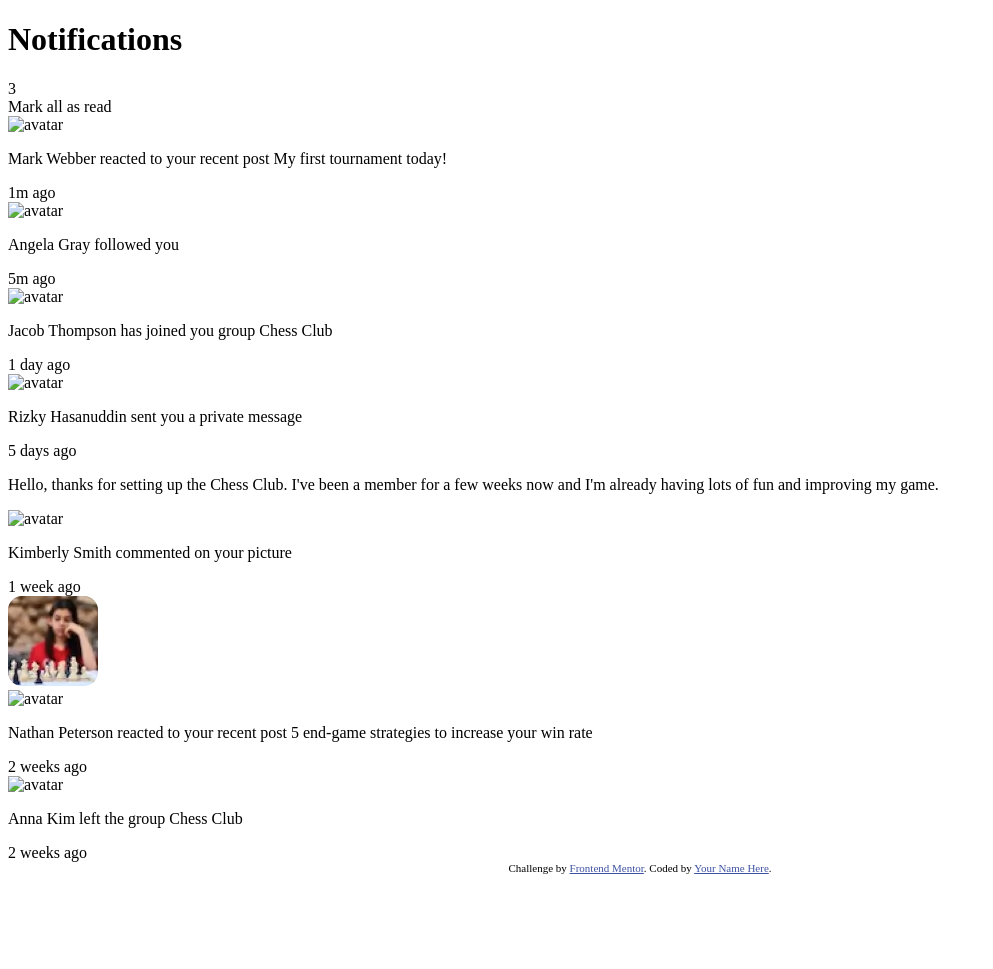
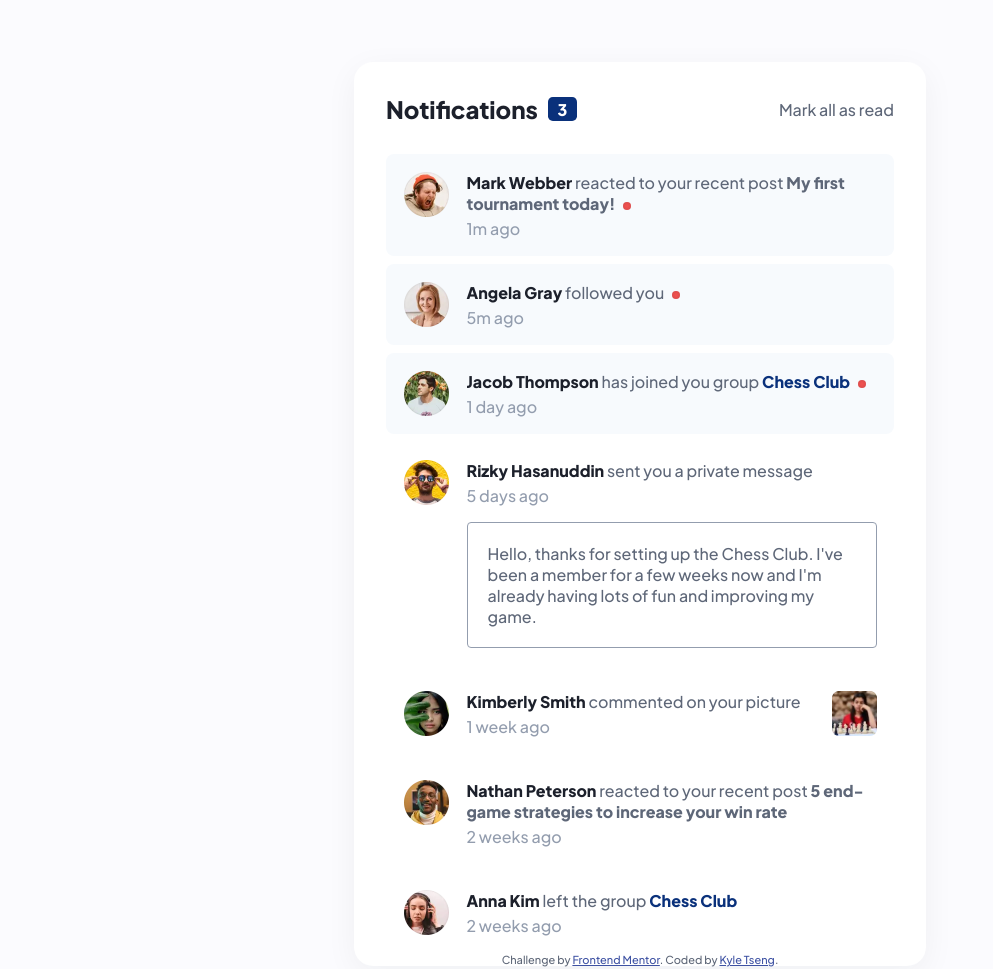
Before and after one commit to KyleHere/notifications-page, a plain HTML site: page index.html in a window 1280 px wide. Shown: the whole page, without its empty margins (0-993 px from the left). Before the commit the page ends 882 px from the top, so only its background shows below. Drawn offline with Linux system fonts and the light colour scheme; files whose address does not match are found by name.

Commit message:
css done

```diff
--- a/index.html
+++ b/index.html
@@ -7,7 +7,7 @@
     <!-- displays site properly based on user's device -->
 
     <link rel="icon" type="image/png" sizes="32x32" href="./images/favicon-32x32.png">
-
+    <link rel="stylesheet" href="./main.css">
     <title>Frontend Mentor | Notifications page</title>
 
     <!-- Feel free to remove these styles or customise in your own stylesheet 👍 -->
@@ -25,6 +25,7 @@
 </head>
 
 <body>
+    <main>
         <div class="header">
             <div>
                 <h1>Notifications</h1>
@@ -36,16 +37,17 @@
         <div class="container-notifications">
 
             <div class="notification unread">
-            <img src="images/avatar-mark-webber.webp" alt="avatar">
+                <img src="assets/images/avatar-mark-webber.webp" alt="avatar">
                 <div class="notification-text">
-                <p><span class="profile-name">Mark Webber</span> reacted to your recent post <span class="post-title">My
+                    <p><span class="profile-name">Mark Webber</span> reacted to your recent post <span
+                            class="post-title">My
                             first tournament today!</span></p>
                     <span class="ago">1m ago</span>
                 </div>
             </div>
 
             <div class="notification unread">
-            <img src="images/avatar-angela-gray.webp" alt="avatar">
+                <img src="assets/images/avatar-angela-gray.webp" alt="avatar">
                 <div class="notification-text">
                     <p><span class="profile-name">Angela Gray</span> followed you</p>
                     <span class="ago">5m ago</span>
@@ -53,26 +55,28 @@
             </div>
 
             <div class="notification unread">
-            <img src="images/avatar-jacob-thompson.webp" alt="avatar">
+                <img src="assets/images/avatar-jacob-thompson.webp" alt="avatar">
                 <div class="notification-text">
-                <p><span class="profile-name">Jacob Thompson</span> has joined you group <span class="group-name">Chess
+                    <p><span class="profile-name">Jacob Thompson</span> has joined you group <span
+                            class="group-name">Chess
                             Club</span></p>
                     <span class="ago">1 day ago</span>
                 </div>
             </div>
 
             <div class="notification">
-            <img src="images/avatar-rizky-hasanuddin.webp" alt="avatar">
+                <img src="assets/images/avatar-rizky-hasanuddin.webp" alt="avatar">
                 <div class="notification-text">
                     <p><span class="profile-name">Rizky Hasanuddin</span> sent you a private message</p>
                     <span class="ago">5 days ago</span>
                 </div>
-            <p class="message">Hello, thanks for setting up the Chess Club. I've been a member for a few weeks now and
+                <p class="message">Hello, thanks for setting up the Chess Club. I've been a member for a few weeks now
+                    and
                     I'm already having lots of fun and improving my game.</p>
             </div>
 
             <div class="notification notification-image">
-            <img src="images/avatar-kimberly-smith.webp" alt="avatar">
+                <img src="assets/images/avatar-kimberly-smith.webp" alt="avatar">
                 <div class="notification-text">
                     <p><span class="profile-name">Kimberly Smith</span> commented on your picture</p>
                     <span class="ago">1 week ago</span>
@@ -81,7 +85,7 @@
             </div>
 
             <div class="notification">
-            <img src="images/avatar-nathan-peterson.webp" alt="avatar">
+                <img src="assets/images/avatar-nathan-peterson.webp" alt="avatar">
                 <div class="notification-text">
                     <p><span class="profile-name">Nathan Peterson</span> reacted to your recent post <span
                             class="post-title">5 end-game strategies to increase your win rate</span></p>
@@ -90,7 +94,7 @@
             </div>
 
             <div class="notification">
-            <img src="images/avatar-anna-kim.webp" alt="avatar">
+                <img src="assets/images/avatar-anna-kim.webp" alt="avatar">
                 <div class="notification-text">
                     <p><span class="profile-name">Anna Kim</span> left the group <span class="group-name">Chess
                             Club</span></p>
@@ -103,9 +107,10 @@
 
         <div class="attribution">
             Challenge by <a href="https://www.frontendmentor.io?ref=challenge" target="-blank">Frontend Mentor</a>.
-        Coded by <a href="#">Your Name Here</a>.
+            Coded by <a href="https://github.com/KyleHere">Kyle Tseng</a>.
         </div>
+    </main>
+    <script src="./main.js"></script>
 </body>
-<script src="./main.js"></script>
 
 </html>
--- /dev/null
+++ b/main.css
@@ -0,0 +1,228 @@
+html {
+    box-sizing: border-box;
+}
+
+*,
+*::before,
+*::after {
+    box-sizing: inherit;
+}
+
+@font-face {
+    font-family: 'Plus Jakarta Sans';
+    src: url('./assets/fonts/PlusJakartaSans-VariableFont_wght.ttf') format("truetype");
+    font-weight: 500 800;
+}
+
+:root {
+    --dark: hsl(224, 21%, 14%);
+    --red: hsl(1, 90%, 64%);
+    --blue: hsl(219, 85%, 26%);
+    --time: hsl(219, 14%, 63%);
+    --strong: hsl(219, 12%, 42%);
+    --message: hsl(211, 68%, 94%);
+    --background: hsl(228, 71%, 99%);
+    --unread: hsl(210, 60%, 98%);
+}
+
+body {
+    margin: 0;
+    font-family: 'Plus Jakarta Sans', sans-serif;
+    background-color: var(--background);
+    color: var(--strong);
+    min-height: 100vh;
+    display: flex;
+}
+
+main {
+    margin: 3.875rem 22.125rem 5.5rem;
+    padding: 2rem;
+    padding-bottom: 0;
+    border-radius: 1.2rem;
+    background: white;
+    box-shadow: 0 0.5rem 2rem hsla(224, 21%, 14%, .05);
+}
+
+p {
+    margin: 0;
+    display: inline;
+}
+
+h1 {
+    font-size: 1.5rem;
+    color: var(--dark);
+    display: inline-block;
+    margin: 0;
+}
+
+h1,
+.profile-name,
+.group-name,
+.post-title {
+    font-weight: 800;
+}
+
+.header {
+    display: flex;
+    justify-content: space-between;
+    align-items: center;
+    margin-bottom: 1.875rem;
+}
+
+.header div {
+    display: flex;
+    align-items: center;
+    gap: 0.625rem;
+}
+
+.unread-total {
+    color: white;
+    padding: 0.1rem 0.6rem;
+    background: var(--blue);
+    border-radius: 0.3rem;
+    font-weight: 800;
+}
+
+.profile-name {
+    color: var(--dark);
+}
+
+.group-name {
+    color: var(--blue);
+    cursor: pointer;
+}
+
+.post-title {
+    color: var(--strong);
+}
+
+.post-title,
+.profile-name,
+.mark-read,
+.message {
+    transition: .3s ease all;
+}
+
+.post-title:hover,
+.profile-name:hover,
+.mark-read:hover {
+    color: var(--blue);
+    cursor: pointer;
+}
+
+.notification {
+    display: grid;
+    grid-template-columns: 2.8125rem auto;
+    border-radius: 0.5rem;
+    padding: 1.09375rem;
+    align-items: start;
+    transition: background 0.5s ease-out;
+}
+
+.notification:not(:last-child) {
+    margin-bottom: .5rem;
+}
+
+.notification-image {
+    grid-template-columns: 2.8125rem auto 2.8125rem;
+}
+
+.notification-text {
+    padding-left: 1.125rem;
+}
+
+img {
+    width: 100%;
+}
+
+.unread {
+    background-color: var(--unread);
+}
+
+.unread:hover {
+    background-color: var(--message);
+}
+
+.unread p {
+    position: relative;
+}
+
+.unread p::after {
+    position: absolute;
+    content: "";
+    width: .5rem;
+    height: .5rem;
+    right: -1rem;
+    bottom: 0.25rem;
+    background-color: var(--red);
+    border-radius: 50%;
+    box-shadow: inset 0 0px 0.25rem hsla(224, 21%, 14%, .2);
+    display: inline;
+}
+
+.message {
+    padding: 1.25rem;
+    border-radius: 0.25rem;
+    grid-column: 2/span 1;
+    margin-left: 1.125rem;
+    margin-top: 1rem;
+    border: 1px solid var(--time);
+    cursor: pointer;
+}
+
+.message:hover {
+    background-color: var(--message);
+}
+
+.ago {
+    display: block;
+    color: var(--time);
+    margin-top: 0.25rem;
+}
+
+.post-image {
+    box-sizing: content-box;
+    border-radius: 0.3rem;
+}
+
+.post-image:hover {
+    box-shadow: 0 0 5px var(--blue);
+}
+
+@media (max-width: 1024px) {
+    main {
+        margin: 3.875rem 5.5rem 5.5rem;
+    }
+}
+
+@media (max-width: 480px) {
+    main {
+        margin: 0;
+        padding: 1.5rem 1rem;
+    }
+
+    body {
+        font-size: 0.875rem;
+    }
+
+    h1 {
+        font-size: 1.2rem;
+    }
+
+    .notification {
+        grid-template-columns: 2.4375rem auto;
+        padding: 1rem;
+    }
+
+    .notification-image {
+        grid-template-columns: 2.4375rem auto 2.4375rem;
+    }
+
+    .notification-text {
+        padding-left: 0.75rem;
+    }
+
+    .message {
+        padding: 1rem;
+    }
+}
```
Lines whose indentation alone changed are shown as unchanged.
